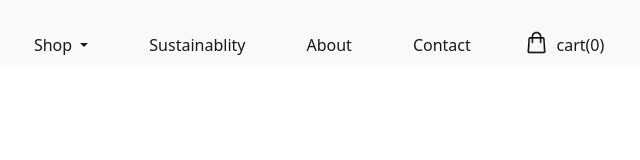
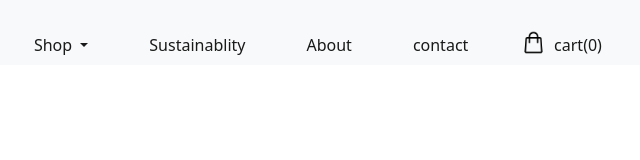
Before and after one commit to samaro06/handmade-ceramics, a plain HTML site: page contact.html in a window 1280 px wide. Shown: the full height of the page, 417-1057 px from the left. Drawn offline with nearby package versions, Linux system fonts and the light colour scheme.

Commit message:
Update contact in navbar

```diff
--- a/contact.html
+++ b/contact.html
@@ -33,7 +33,7 @@
                     <a class="nav-link active" href="#">About</a>
                   </li>
                   <li class="nav-item">
-                    <a class="nav-link active" href="#">Contact</a>
+                    <a class="nav-link active" href="#">contact</a>
                   </li>
                   <img class="shopping"src="./image/shopping-bag (1).png"/>
                   <li class="nav-item">
```
